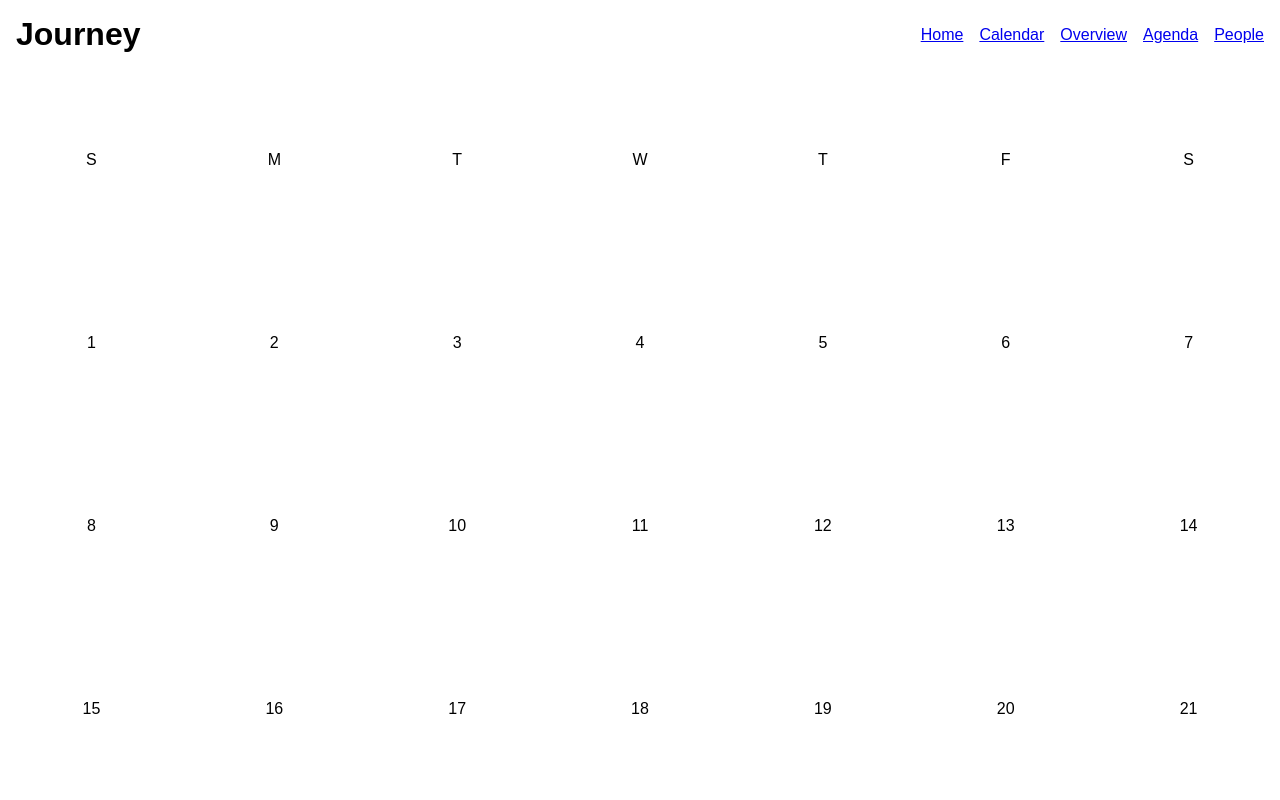
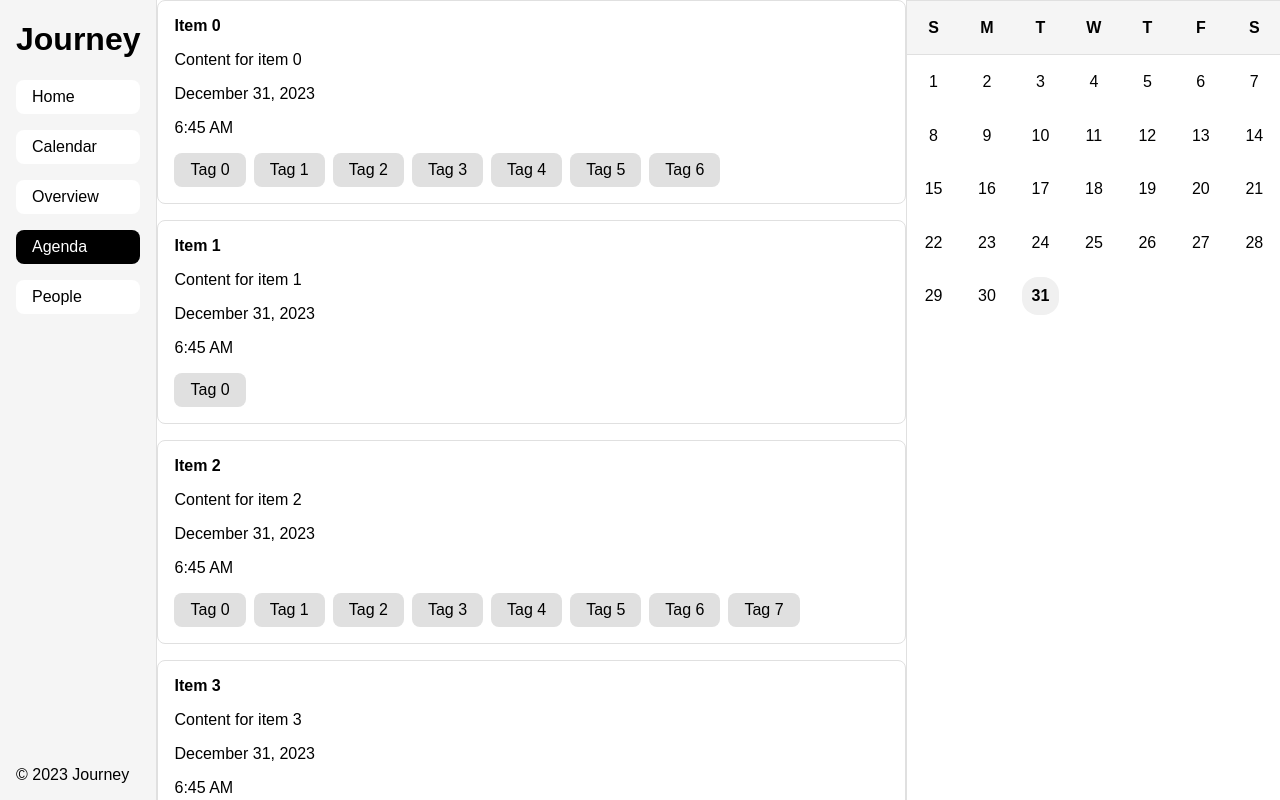
Before and after one commit to minischetti/journey, a Nuxt app in the folder vue/journey/: page /agenda in a window 1280 px wide. Shown: the top 800 px of the page. Built offline with nearby package versions, Linux system fonts and the light colour scheme.

Commit message:
Checkpoint

```diff
--- a/vue/journey/app.vue
+++ b/vue/journey/app.vue
@@ -27,4 +27,20 @@ body {
   margin: 0;
   padding: 0;
 }
+
+button {
+  border: none;
+  background-color: #000;
+  font-size: 1rem;
+  color: #fff;
+  padding: 0.5rem 1rem;
+  border-radius: 0.5rem;
+  cursor: pointer;
+}
+
+button.border {
+  background-color: transparent;
+  border: 1px solid #333;
+  color: #333;
+}
 </style>
--- a/vue/journey/components/AppHeader.vue
+++ b/vue/journey/components/AppHeader.vue
@@ -1,5 +1,25 @@
+<template>
+    <header>
+        <div class="row">
+            <h1>Journey</h1>
+            <ul>
+                <li v-for="item in nav()" :key="item.name">
+                    <router-link :to="item.path">{{ item.name }}</router-link>
+                </li>
+            </ul>
+        </div>
+        <!-- <div class="row center">
+            <p>
+                {{ currentMonth() }} {{ currentYear() }}
+            </p>
+        </div> -->
+    </header>
+</template>
 <script setup lang="ts">
+import * as datefns from "date-fns";
 const router = useRouter();
+const currentYear = () => datefns.format(new Date(), "yyyy");
+const currentMonth = () => datefns.format(new Date(), "MMMM");
 
 const nav = () => [
     {
@@ -24,22 +44,17 @@ const nav = () => [
     },
 ];
 </script>
-<template>
-    <header>
-        <h1>Journey</h1>
-        <ul>
-            <li v-for="item in nav()" :key="item.name">
-                <router-link :to="item.path">{{ item.name }}</router-link>
-            </li>
-        </ul>
-    </header>
-</template>
 <style scoped>
 header {
     display: flex;
     justify-content: space-between;
     align-items: center;
-    padding: 1rem;
+    flex-direction: column;
+    padding: 2rem 3rem;
+    background-color: #f5f5f5;
+    border-bottom: 1px solid #e0e0e0;
+    position: sticky;
+    top: 0;
 }
 
 header h1 {
@@ -53,4 +68,15 @@ header ul {
     padding: 0;
     gap: 1rem;
 }
+
+.row {
+    display: flex;
+    justify-content: space-between;
+    align-items: center;
+    width: 100%;
+}
+
+.center {
+    justify-content: center;
+}
 </style>
--- /dev/null
+++ b/vue/journey/components/AppNav.vue
@@ -0,0 +1,71 @@
+<template>
+    <div class="container">
+        <h1>Journey</h1>
+        <div class="nav-list">
+            <router-link v-for="item in nav()" :key="item.name" class="nav-item" :class="{ active: router.currentRoute.value.path === item.path }" :to="item.path">
+                {{ item.name }}
+            </router-link>
+        </div>
+        <AppFooter />
+    </div>
+</template>
+<script setup lang="ts">
+import * as datefns from "date-fns";
+const router = useRouter();
+const currentYear = () => datefns.format(new Date(), "yyyy");
+const currentMonth = () => datefns.format(new Date(), "MMMM");
+
+const nav = () => [
+    {
+        name: "Home",
+        path: "/",
+    },
+    {
+        name: "Calendar",
+        path: "/calendar",
+    },
+    {
+        name: "Overview",
+        path: "/overview",
+    },
+    {
+        name: "Agenda",
+        path: "/agenda",
+    },
+    {
+        name: "People",
+        path: "/people",
+    },
+];
+</script>
+<style scoped>
+    .container {
+        display: grid;
+        grid-auto-flow: column;
+        grid-template-rows: auto 1fr auto;
+        background-color: #f5f5f5;
+        border-right: 1px solid #e0e0e0;
+        padding: 0 1rem;
+    }
+    .nav-list {
+        display: flex;
+        list-style: none;
+        padding: 0;
+        margin: 0;
+        flex-direction: column;
+        gap: 1rem;
+    }
+    .nav-item {
+        padding: 0.5rem 1rem;
+        border-radius: 0.5rem;
+        background-color: #fff;
+    }
+    a.nav-item {
+        text-decoration: none;
+        color: #000;
+    }
+    .nav-item.active {
+        background-color: #000;
+        color: #fff;
+    }
+</style>
--- a/vue/journey/components/calendar.vue
+++ b/vue/journey/components/calendar.vue
@@ -20,7 +20,20 @@ import * as datefns from "date-fns";
 
 const date = ref(new Date());
 
+const currentDay = () => datefns.format(date.value, "d");
 const currentMonth = () => datefns.format(date.value, "MMMM");
+const currentYear = () => datefns.format(date.value, "yyyy");
+
+const previousMonth = () => {
+    date.value = datefns.subMonths(date.value, 1);
+};
+const nextMonth = () => {
+    date.value = datefns.addMonths(date.value, 1);
+};
+
+const goToToday = () => {
+    date.value = new Date();
+};
 
 const calendarDays = () => [...Array(datefns.getDaysInMonth(date.value)).keys()];
 const calendarDates = () => calendarDays().map((day) => day + 1);
@@ -51,6 +64,13 @@ const daysOfWeek = () => [
     display: flex;
     flex-direction: column;
     width: 100%;
+    border: 1px solid #e0e0e0;
+}
+
+.day__header {
+    background-color: #f5f5f5;
+    font-weight: bold;
+    border-bottom: 1px solid #e0e0e0;
 }
 
 .day__header, .day__body {
@@ -67,5 +87,10 @@ const daysOfWeek = () => [
 
 .day__body__item--today {
     background-color: #f0f0f0;
+    border-radius: 1rem;
+    margin: 0.5rem;
+    font-weight: bold;
 }
+
+
 </style>
--- /dev/null
+++ b/vue/journey/components/ui/Button.vue
@@ -0,0 +1,17 @@
+<template>
+    <button class="button" @click="handleClick">
+        {{ buttonText }}
+    </button>
+</template>
+
+<script setup lang="ts">
+import { defineProps } from "vue";
+
+
+</script>
+
+<style scoped>
+.button {
+    /* Add your button styles here */
+}
+</style>
--- /dev/null
+++ b/vue/journey/composables/useDate.ts
@@ -0,0 +1,26 @@
+import * as datefns from 'date-fns'
+export const useDate = () => {
+    return {
+        values: {
+            today: datefns.startOfDay(new Date()),
+            yesterday: datefns.startOfDay(datefns.subDays(new Date(), 1)),
+            tomorrow: datefns.startOfDay(datefns.addDays(new Date(), 1)),
+
+            thisWeek: datefns.startOfWeek(new Date()),
+            lastWeek: datefns.startOfWeek(datefns.subWeeks(new Date(), 1)),
+            nextWeek: datefns.startOfWeek(datefns.addWeeks(new Date(), 1)),
+
+            thisMonth: datefns.startOfMonth(new Date()),
+            lastMonth: datefns.startOfMonth(datefns.subMonths(new Date(), 1)),
+            nextMonth: datefns.startOfMonth(datefns.addMonths(new Date(), 1)),
+
+            thisYear: datefns.startOfYear(new Date()),
+            lastYear: datefns.startOfYear(datefns.subYears(new Date(), 1)),
+            nextYear: datefns.startOfYear(datefns.addYears(new Date(), 1)),
+        },
+        functions: {
+            addMonths: datefns.addMonths,
+            subMonths: datefns.subMonths,
+        }
+    }
+}
--- a/vue/journey/layouts/default.vue
+++ b/vue/journey/layouts/default.vue
@@ -1,7 +1,13 @@
 <template>
-    <div>
-        <AppHeader />
+    <div class="container">
+        <AppNav />
         <slot />
-        <AppFooter />
     </div>
 </template>
+<style scoped>
+    .container {
+        display: grid;
+        grid-template-columns: auto 1fr auto;
+        height: 100vh;
+    }
+</style>
--- a/vue/journey/pages/agenda.vue
+++ b/vue/journey/pages/agenda.vue
@@ -1,11 +1,86 @@
 <template>
-    <div>
-        <Calendar />
+    <div class="container">
+        <div class="items">
+            <div v-for="item in items" :key="item.id" class="item">
+                <b>{{ item.title }}</b>
+                <p>{{ item.content }}</p>
+                <p>{{ datefns.format(item.date, "MMMM d, yyyy") }}</p>
+                <p>{{ datefns.format(item.date, "h:mm a") }}</p>
+                <div class="tags">
+                    <div v-for="tag in item.tags" :key="tag" class="tag">
+                        {{ tag }}
+                    </div>
+                </div>
+            </div>
+        </div>
+        <Calendar/>
     </div>
 </template>
 
 <script setup lang="ts">
+    import { ref } from "vue";
+    import * as datefns from "date-fns";
+
+    const date = ref(new Date());
+
+    const currentMonth = () => datefns.format(date.value, "MMMM");
+    const currentYear = () => datefns.format(date.value, "yyyy");
+    const currentDay = () => datefns.format(date.value, "d");
+    interface Item {
+        id: number;
+        title: string;
+        content: string;
+        date: Date;
+        // creationDate: Date;
+        // lastUpdated: Date;
+        // reminder: Date;
+        tags: string[];
+    }
+    const createMockItems = () => {
+        const items: Item[] = [];
+        for (let i = 0; i < 100; i++) {
+            items.push({
+                id: i,
+                title: `Item ${i}`,
+                content: `Content for item ${i}`,
+                date: new Date(),
+                // creationDate: new Date(),
+                // lastUpdated: new Date(),
+                // reminder: new Date(),
+                // random number of tags between 1 and 10
+                tags: [...Array(Math.floor(Math.random() * 10) + 1).keys()].map((tag) => `Tag ${tag}`),
+            });
+        }
+        return items;
+    };
+    const items = ref(createMockItems());
 </script>
 
 <style scoped>
+    .container {
+        display: grid;
+        grid-template-columns: 2fr 1fr;
+    }
+    .items {
+        display: grid;
+        gap: 1rem;
+    }
+
+    .item {
+        padding: 1rem;
+        border-radius: 0.5rem;
+        background-color: #fff;
+        border: 1px solid #e0e0e0;
+    }
+
+    .tags {
+        display: flex;
+        gap: 0.5rem;
+    }
+
+    .tag {
+        padding: 0.5rem 1rem;
+        border-radius: 0.5rem;
+        background-color: #e0e0e0;
+    }
 </style>
```
